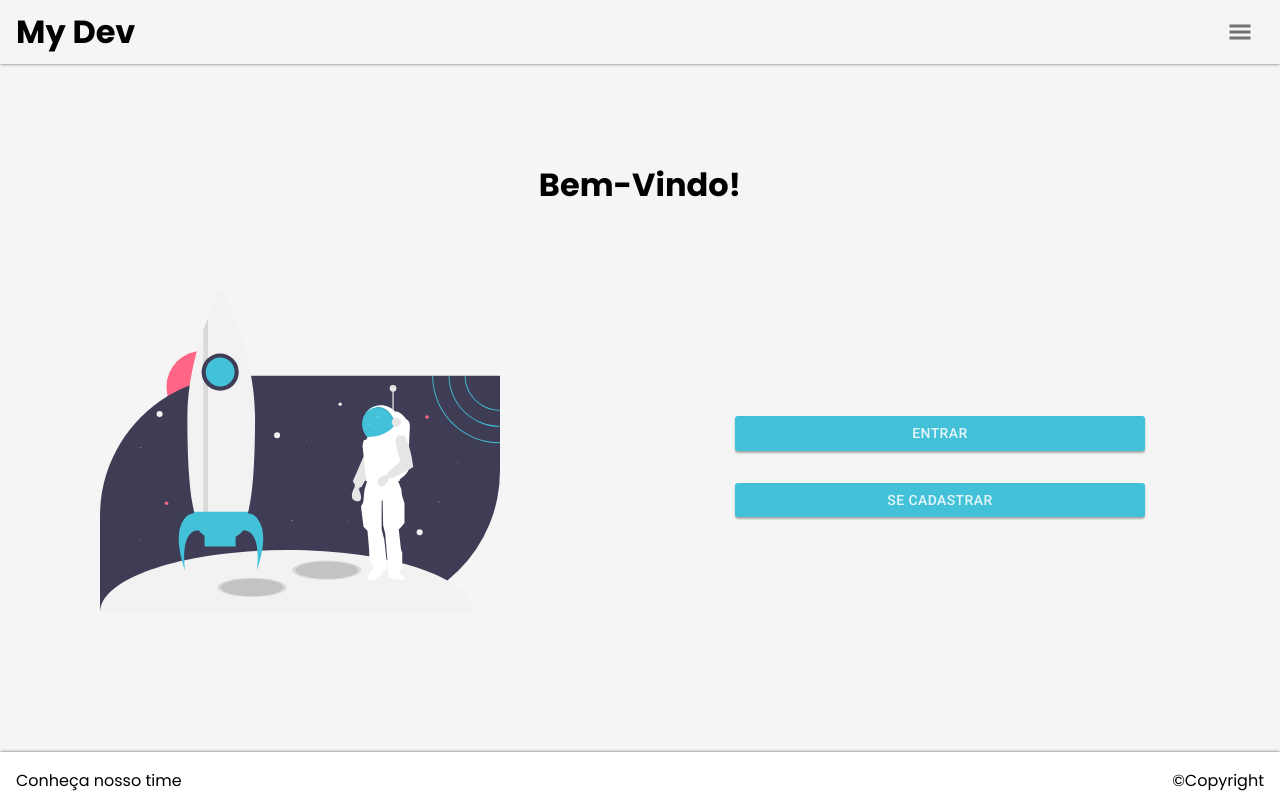
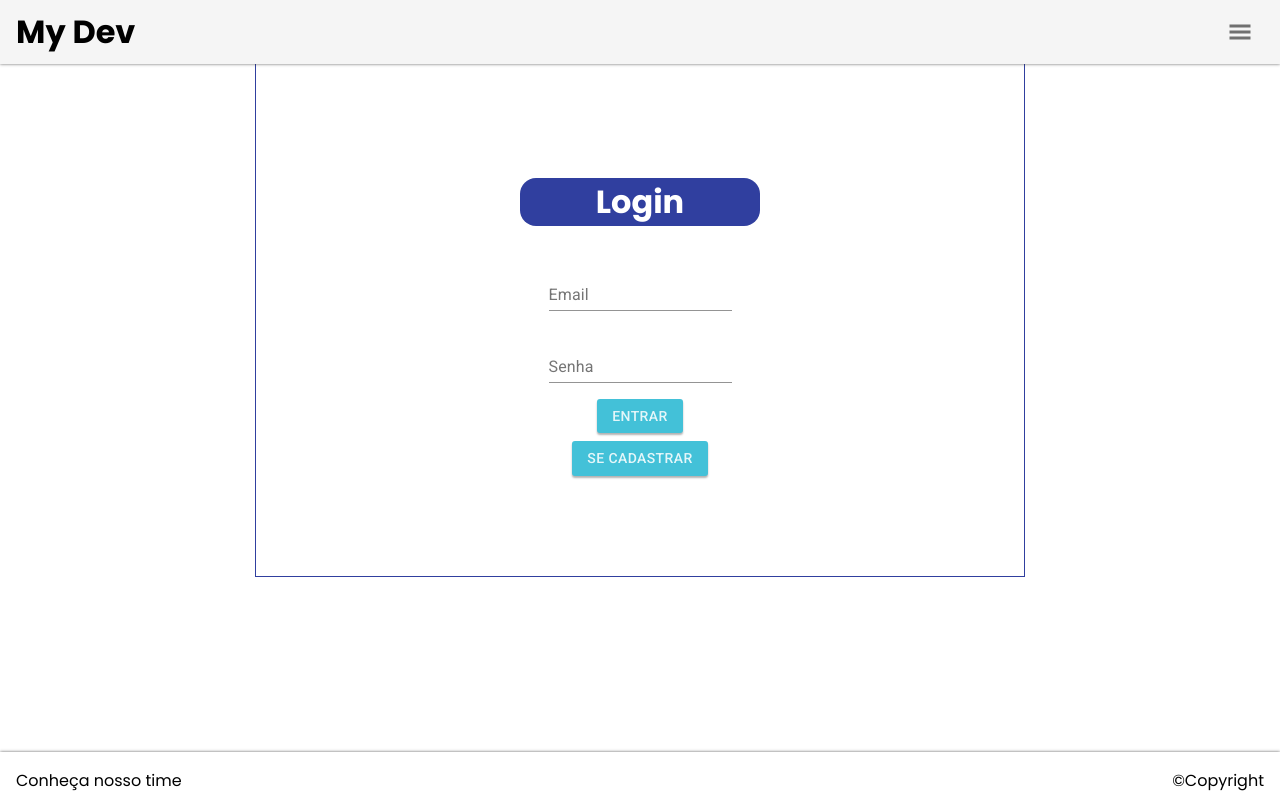
Before and after one commit to KevinWis/MyStack, a React (Create React App) app: page /login in a window 1280 px wide. Built offline with nearby package versions, Linux system fonts and the light colour scheme.

Commit message:
rotas arrumadas, e adicionadas aos botoes corretamente, bug fix nos botoes de login

```diff
--- a/src/pages/landing/index.jsx
+++ b/src/pages/landing/index.jsx
@@ -24,7 +24,7 @@ const Landing = () => {
               ></DefaultButton>
               <DefaultButton
                 value={"Se cadastrar"}
-                _onClick={() => history.push("/register")}
+                _onClick={() => history.push("/register/1")}
               ></DefaultButton>
             </ButtonsContainer>
           </InnerContainer>
--- a/src/pages/login/index.jsx
+++ b/src/pages/login/index.jsx
@@ -77,7 +77,7 @@ const Login = () => {
               aria-haspopup="true"
               variant="contained"
               color="primary"
-              type="submit"
+              _onType="submit"
               value={"Entrar"}
             ></DefaultButton>
           </ButtonContainer>
@@ -89,7 +89,7 @@ const Login = () => {
               variant="contained"
               color="primary"
               type="submit"
-              onClick={() => history.push("/register/1")}
+              _onClick={() => history.push("/register/1")}
               value={"Se cadastrar"}
             ></DefaultButton>
           </ButtonContainer>
--- a/src/routes.js
+++ b/src/routes.js
@@ -6,17 +6,19 @@ import Login from "./pages/login";
 const Routes = () => {
   return (
     <Switch>
-      <Route exact path="/"></Route>
+      <Route exact path="/">
+        <Landing />
+      </Route>
       <Route exact path="/members">
         <h1>Em construção</h1>
       </Route>
       <Route exact path="/login">
-        <Landing />
+        <Login />
       </Route>
       <Route exact path="/register/1"></Route>
       <Route exact path="/register/2"></Route>
       <Route exact path="/profile/:id"></Route>
-      <Route exact path="/landing-page">
+      <Route exact path="/page-success">
         <PageSucess />
       </Route>
       <Route exact path="/my-profile/edit">
```
